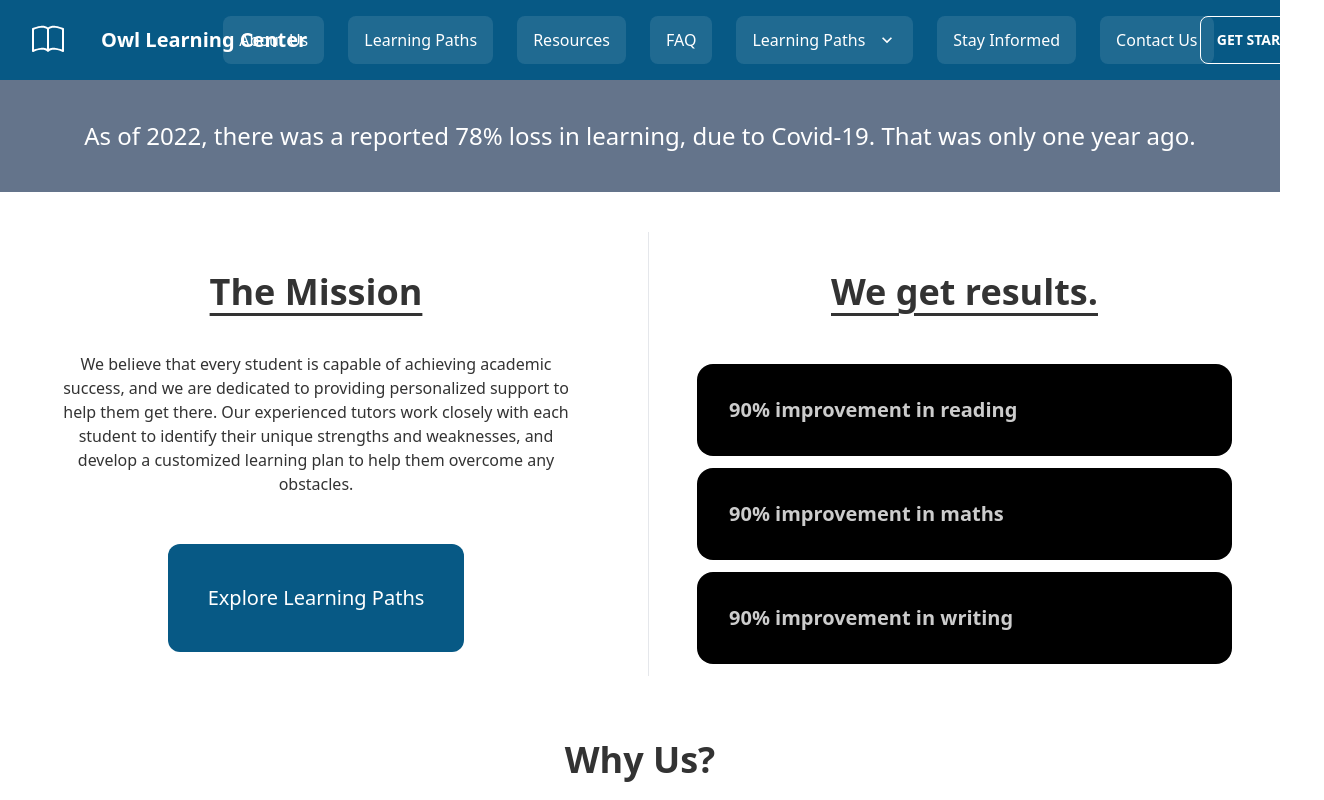
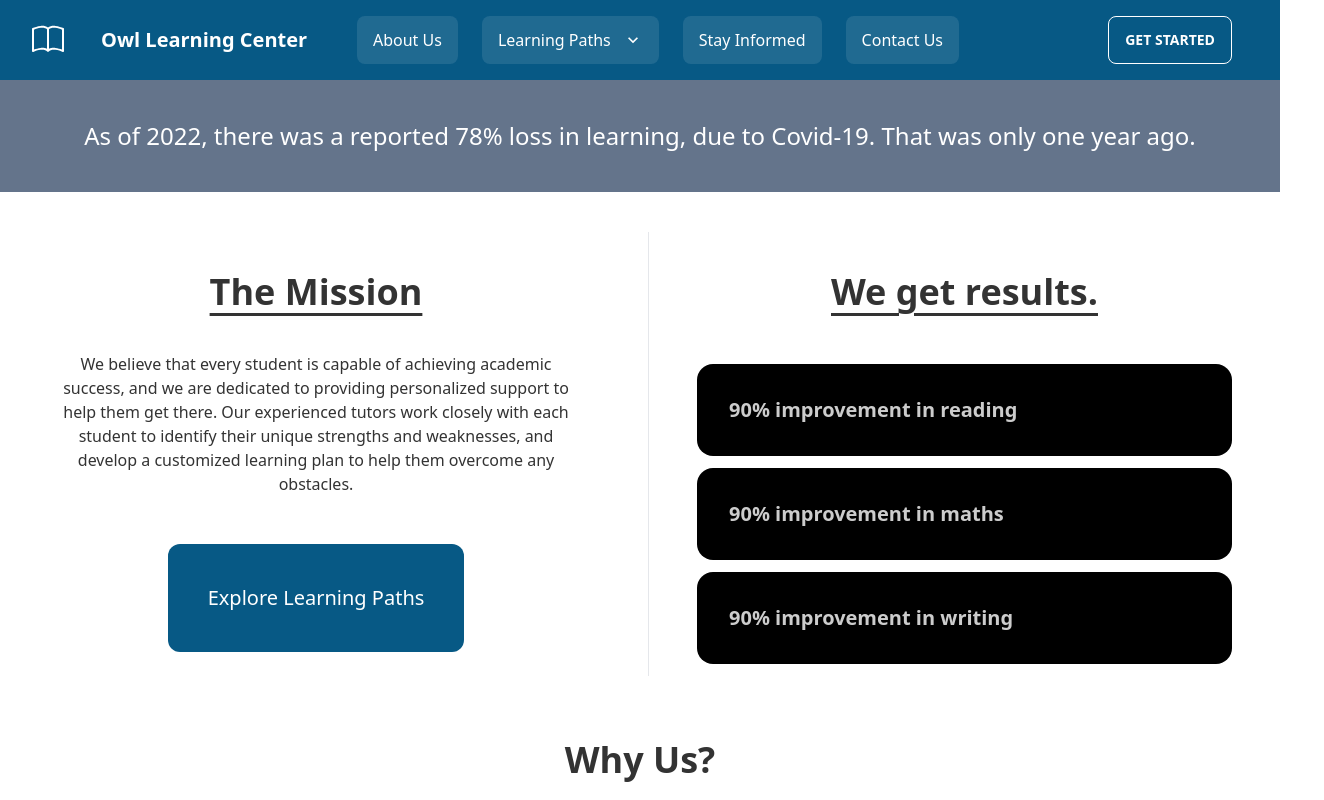
Before and after one commit to radhaghate/fbla-site, a Next.js app: page / in a window 1280 px wide. Shown: the top 800 px of the page, 1324 px wide, since content can reach past the window. Built offline with nearby package versions, Linux system fonts and the light colour scheme.

Commit message:
fixed merge changes

```diff
--- a/src/components/navbar.js
+++ b/src/components/navbar.js
@@ -20,15 +20,6 @@ const Nav = () => {
         <ul className="menu menu-horizontal px-1">
           <li>
             <a className="text-white mx-3 bg-slate-50 bg-opacity-10">About Us</a>
-          </li>
-          <li>
-            <a className="text-white mx-3 bg-slate-50 bg-opacity-10">Learning Paths</a>
-          </li>
-          <li>
-            <a className="text-white mx-3 bg-slate-50 bg-opacity-10">Resources</a>
-          </li>
-          <li>
-            <Link className="text-white mx-3 bg-slate-50 bg-opacity-10" href='/faq'>FAQ</Link>
           </li>
           <li tabIndex={0}>
             <Link className="text-white mx-3 bg-slate-50 bg-opacity-10" href='/learningPaths'>
```
